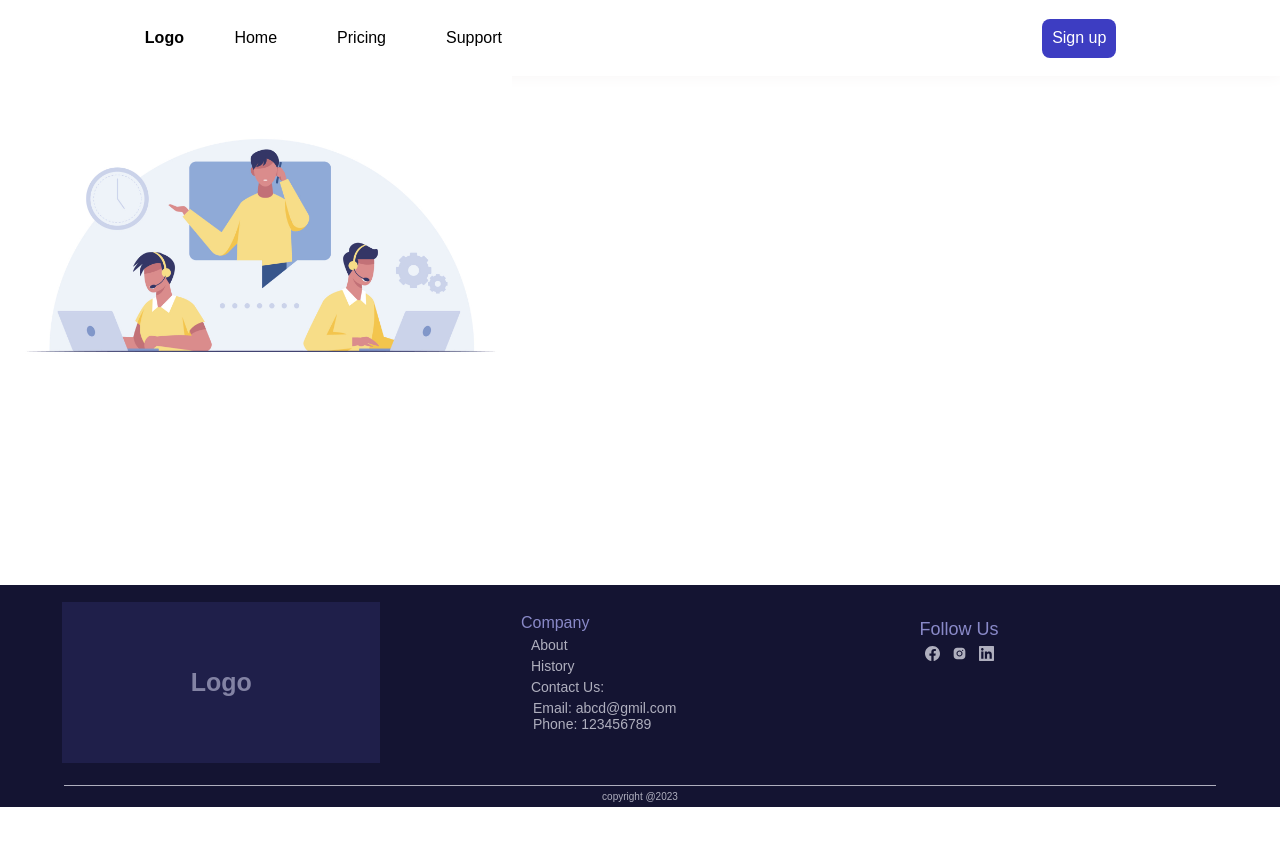
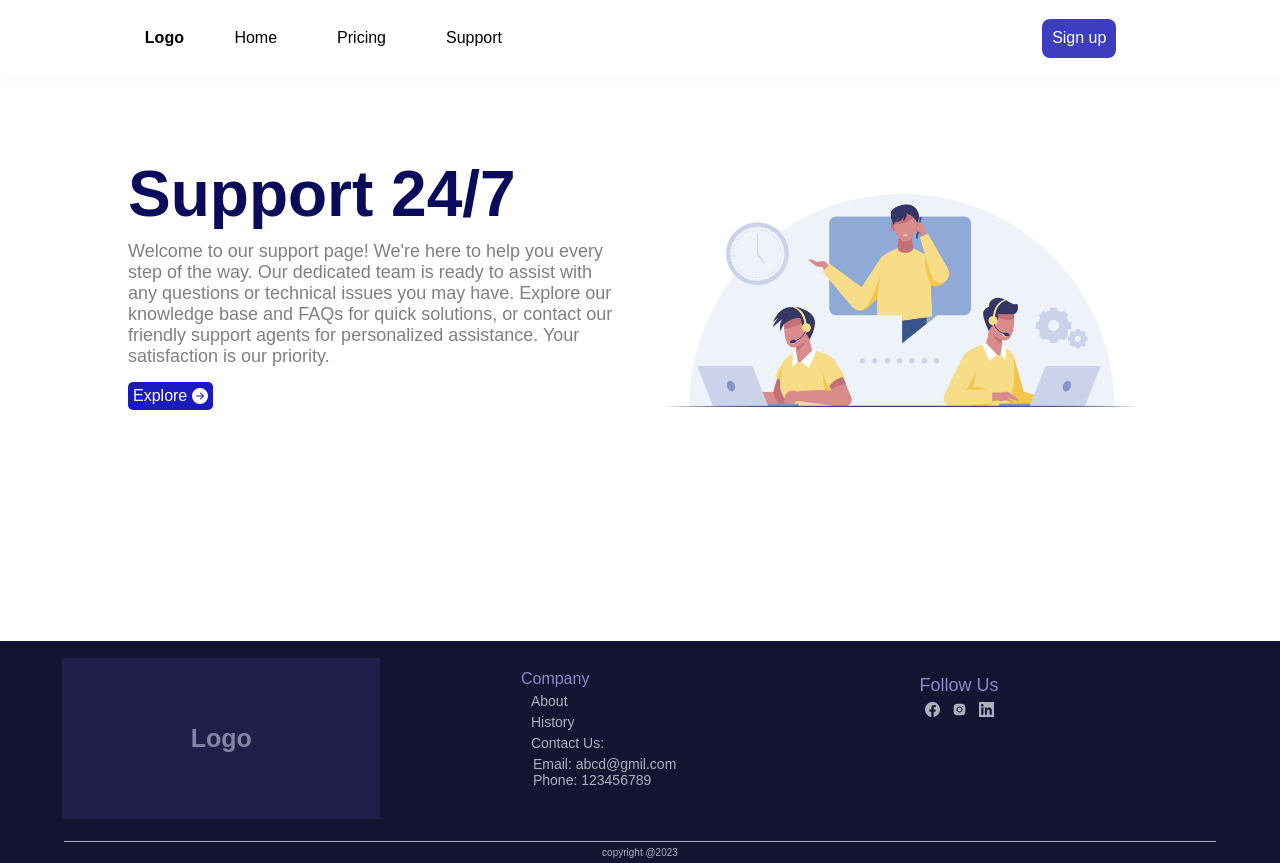
Before and after one commit to Anmol-developer/pvpowerwebapp, a React (Create React App) app: page /support in a window 1280 px wide. Before the commit the page ends 807 px from the top, so only its background shows below. Built offline with nearby package versions, Linux system fonts and the light colour scheme.

Commit message:
50th commit : added support pg ui

```diff
--- a/src/components/Support.js
+++ b/src/components/Support.js
@@ -1,10 +1,18 @@
 import React from 'react'
 import support from '../support.jpg'
 import '../css/Support.css'
+import {BsFillArrowRightCircleFill} from 'react-icons/bs'
 
 function Support() {
   return (
     <div className='suuport__container'>
+      <div className='support__txt'>
+        <h1>Support 24/7</h1>
+        <p className='support__desc'>
+        Welcome to our support page! We're here to help you every step of the way. Our dedicated team is ready to assist with any questions or technical issues you may have. Explore our knowledge base and FAQs for quick solutions, or contact our friendly support agents for personalized assistance. Your satisfaction is our priority.
+        </p>
+        <button className='support-more__btn'>Explore<BsFillArrowRightCircleFill className='right-arrow-icon'/></button>
+      </div>
       <img src={support} alt='support' />
     </div>
   )
--- a/src/css/Support.css
+++ b/src/css/Support.css
@@ -1,4 +1,62 @@
+.suuport__container{
+    display: flex;
+    /* border: 1px solid red; */
+    margin-top: 50px;
+    padding: 5px 10%;
+}
 .suuport__container > img{
-    width: 40%;
+    width: 50%;
     height: auto;
+    /* border: 1px solid black; */
 }
+.support__txt{
+    /* border: 1px solid green; */
+    padding-right: 15px;
+    display: flex;
+    flex-direction: column;
+    justify-content: center;
+}
+.support__txt>h1{
+    color: rgb(11, 11, 92);
+    margin-bottom: 10px;
+    font-size: clamp(1em,4em,6em);
+}
+.support__txt>p{
+    font-size: 18px;
+    color: gray;
+}
+.support__txt>button{
+    margin-top: 15px;
+    font-size: 16px;
+    width: fit-content;
+    display: flex;
+    align-items: center;
+    justify-content: center;
+    padding: 5px;
+    border-radius: 5px;
+    color: white;
+    border: none;
+    background-color: rgb(26, 26, 192);
+    cursor: pointer;
+    transition: background-color 200ms ease;
+}
+.support__txt>button:hover{
+    background-color: rgb(7, 7, 95);
+}
+.right-arrow-icon{
+    margin-left: 5px;
+    color: white;
+}
+
+@media (max-width:500px) {
+    .suuport__container{
+        flex-direction: column-reverse;
+    }
+    .suuport__container>img{
+        width: 100%;
+        margin-bottom: 30px;
+    }
+    .support__txt{
+        align-items: center;
+    }
+}
```
